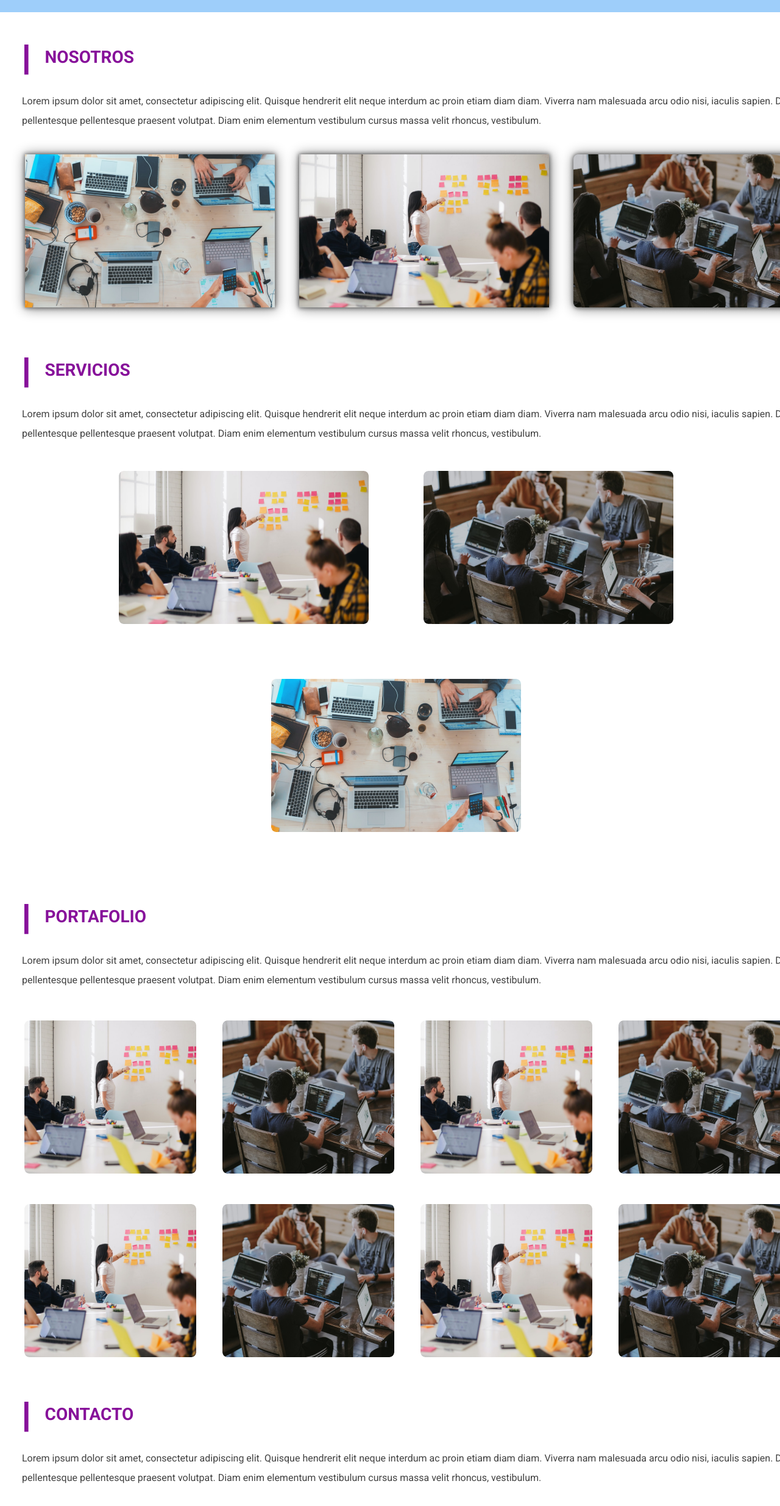
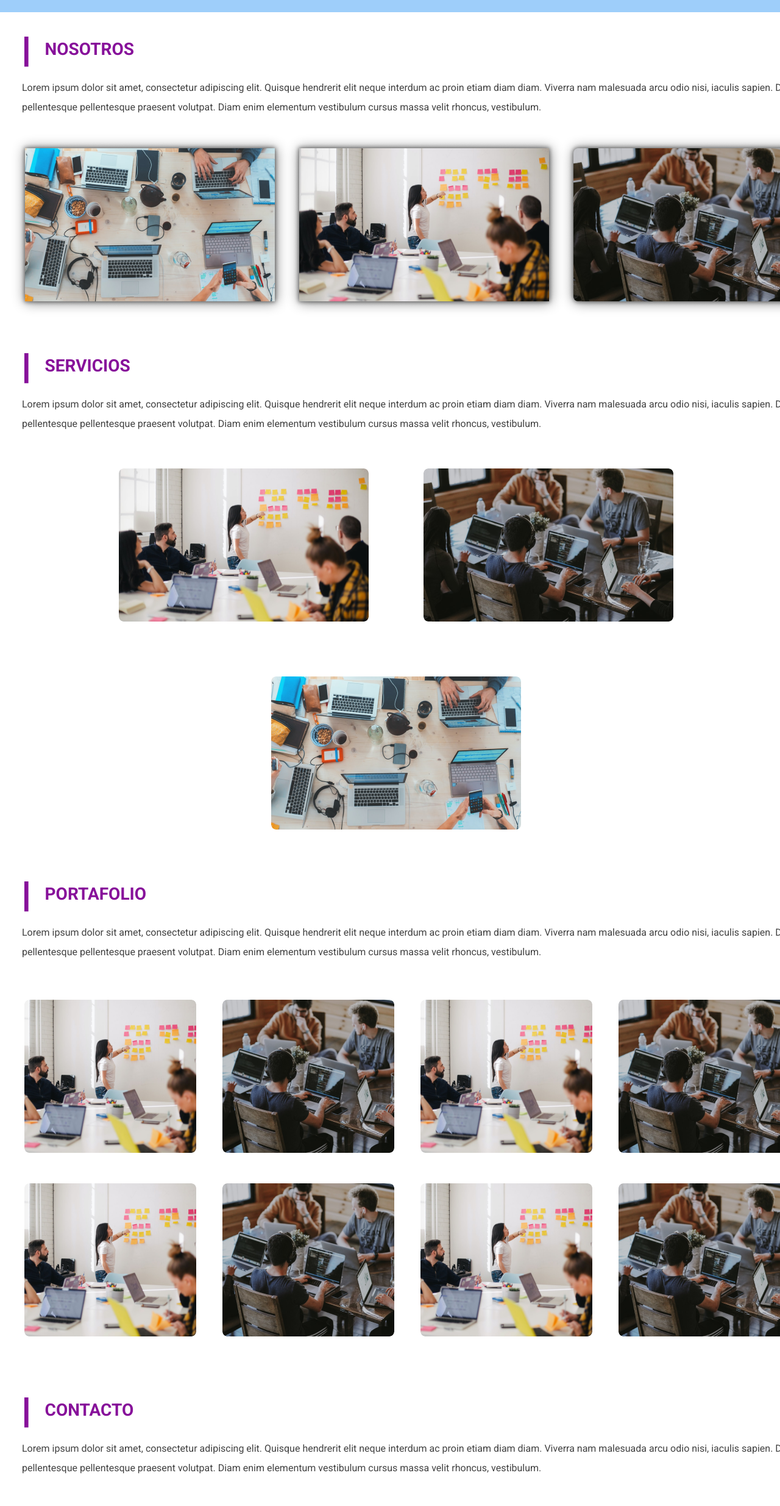
Before and after one commit to claudiavar/Practica2, a plain HTML site: page index.html in a window 1280 px wide. Shown: the part 88-2557 px from the top of the page at 61% size. Drawn offline with Linux system fonts and the light colour scheme; a web font is replaced by a local one.

Commit message:
cambios en las medidas

```diff
--- a/main.css
+++ b/main.css
@@ -47,7 +47,7 @@ nav a:hover {
 .titulo {
     display: flex;
     align-items: center;
-    margin-bottom: 27px;
+    margin-bottom: 18px;
 }
 
 .pipe {
@@ -63,6 +63,7 @@ h2 {
     color: #87119A;
     font-size: 28px;
     margin-left: 23px;
+    margin-top: 30px;
 }
 
 section p {
@@ -74,10 +75,7 @@ section p {
     margin-left: 36px;
     width: 1351px;
     font-weight: 400;
-}
-
-.nosotros {
-    margin-top: 43px;
+    margin-bottom: 12px;
 }
 
 .img-nosotros {
@@ -95,7 +93,7 @@ section p {
 }
 
 .servicios {
-    margin-top: 63px;
+    margin-top:36px;
     ;
 }
 
@@ -111,10 +109,6 @@ section p {
     width: 410px;
     height: 251px;
     border-radius: 8px;
-}
-
-.portafolio {
-    margin-top: 63px;
 }
 
 .img-portafolio {
@@ -133,12 +127,12 @@ section p {
 }
 
 .contacto {
-    margin-top: 63px;
+    margin-top: 60px;
 }
 
 .div-contacto {
     display: flex;
-    margin-bottom: 360px;
+    margin-bottom: 340px;
 }
 
 .div-contacto img {
```
